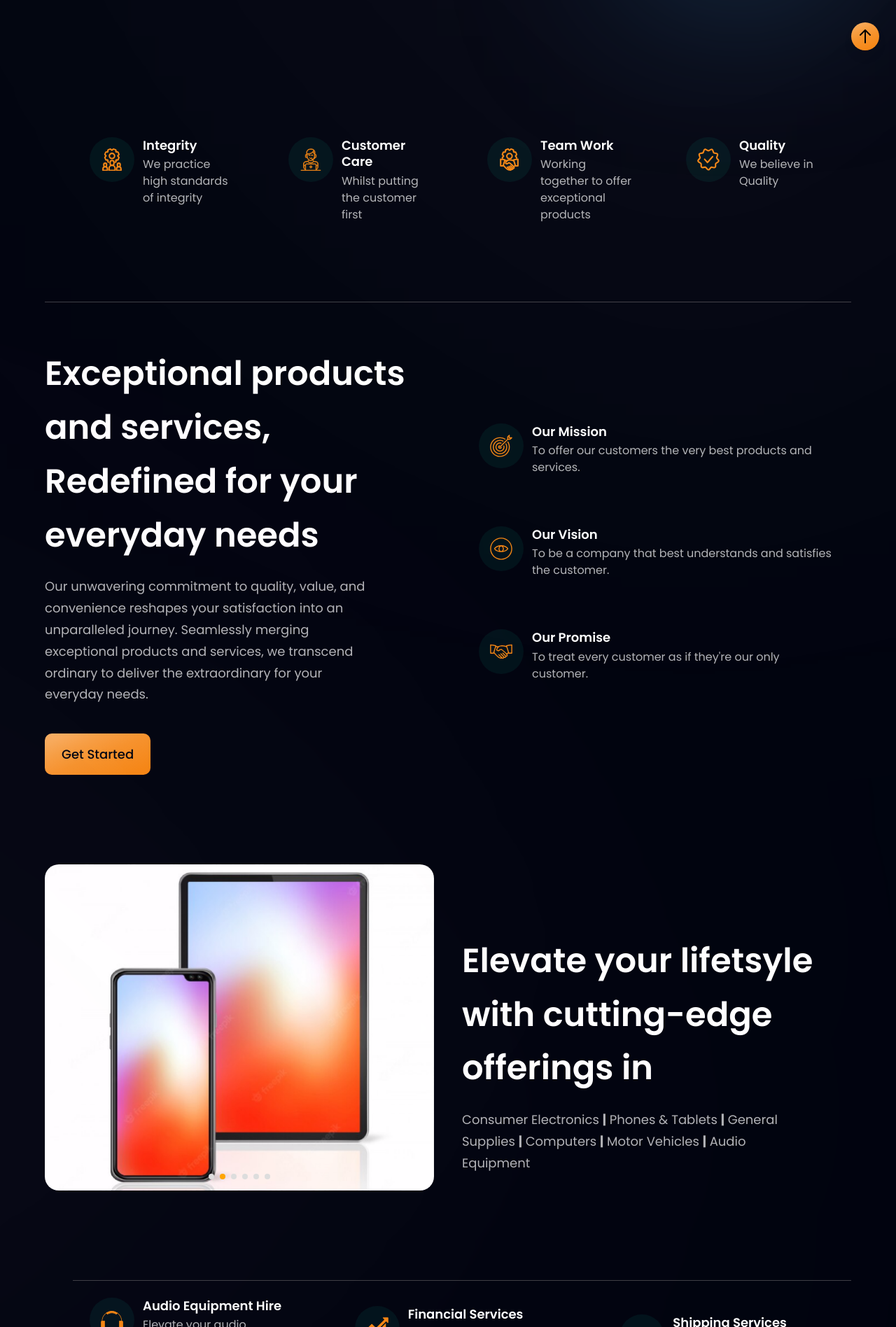
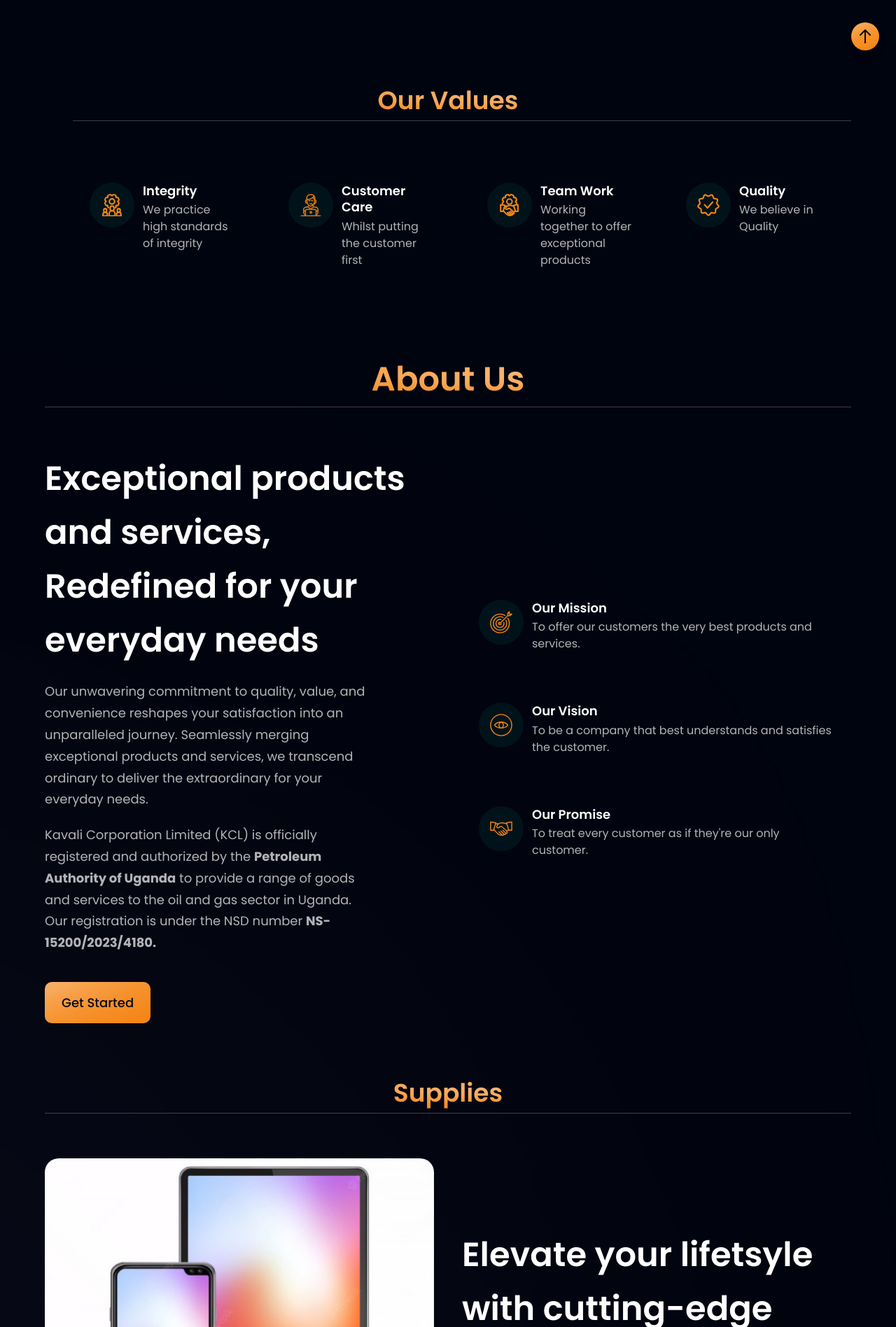
Before and after one commit to Imayno85/kavali-capital, a React (Vite) app: page / in a window 1280 px wide. Shown: the part 704-2600 px from the top of the page at 70% size. Built offline with nearby package versions, Linux system fonts and the light colour scheme.

Commit message:
kavali_v2.1_update

```diff
--- a/src/App.jsx
+++ b/src/App.jsx
@@ -29,11 +29,44 @@ const App = () => (
 
     <div className={`bg-primary ${styles.paddingX} ${styles.flexCenter}`}>
       <div className={`${styles.boxWidth}`}>
+        <div
+          id="hero"
+          className={`${styles.heading3} text-center mt-2  text-orange-gradient `}
+        >
+          Our Values
+        </div>
         <Stats />
+        <div
+          id="business"
+          className={`${styles.heading2} text-center mt-2 text-orange-gradient`}
+        >
+          About Us
+        </div>
         <Business />
+        <div
+          id="supplies"
+          className={`${styles.heading3} text-center mt-2 text-orange-gradient`}
+        >
+          Supplies
+        </div>
         <Supplies />
+        <div
+          id="services"
+          className={`${styles.heading3} text-center mt-2 text-orange-gradient`}
+        >
+          Our Services
+        </div>
         <Services />
+        <div className={`${styles.heading3} text-center text-orange-gradient`}>
+          The Team
+        </div>
         <Testimonials />
+        <div
+          id="clients"
+          className={`${styles.heading3} text-center text-orange-gradient`}
+        >
+          Our Clients
+        </div>
         <Clients />
         <CTA />
         <Footer />
--- a/src/components/Business.jsx
+++ b/src/components/Business.jsx
@@ -46,9 +46,17 @@ const Business = () => (
         extraordinary for your everyday needs.
       </p>
 
+      <p className={`${styles.paragraph} max-w-[470px] mt-5`}>
+        Kavali Corporation Limited (KCL) is officially registered and authorized
+        by the <b>Petroleum Authority of Uganda</b> to provide a range of goods
+        and services to the oil and gas sector in Uganda. Our registration is
+        under the NSD number <b>NS-15200/2023/4180.</b>
+      </p>
+
       <Button styles={`mt-10`} />
     </div>
 
+    {/* Mission, Vision & Promise */}
     <div className={`${layout.sectionImg} flex-col`}>
       {features.map((feature) => (
         <FeatureCard key={feature.id} {...feature} />
--- a/src/components/Carousel.jsx
+++ b/src/components/Carousel.jsx
@@ -48,6 +48,7 @@ const Carousel = () => {
             overflowX: "hidden",
             scrollSnapType: "x mandatory",
             height: "400px", // Set a fixed height for the carousel container
+            width: "100%", // Make the carousel container 100% wide
           }}
         >
           {heroCarousel.map((img, i) => (
--- a/src/components/Hero.jsx
+++ b/src/components/Hero.jsx
@@ -1,5 +1,4 @@
 import styles from "../style";
-// import { discount } from "../assets";
 import GetStarted from "./GetStarted";
 import Carousel from "./Carousel";
 
@@ -12,7 +11,7 @@ const Hero = () => {
       <div
         className={`flex-1 ${styles.flexStart} flex-col xl:px-0 sm:px-16 px-6`}
       >
-        <div className="flex flex-row justify-between items-center w-full ">
+        <div className="flex flex-row justify-between items-center w-full">
           <h1 className="flex-1 font-poppins font-semibold ss:text-[72px] text-[52px] text-white ss:leading-[100.8px] leading-[75px]">
             Quality <br className="sm:block hidden" />{" "}
             <span className="text-orange-gradient">Value</span>{" "}
@@ -35,12 +34,8 @@ const Hero = () => {
       <div
         className={`flex-1 flex ${styles.flexCenter} md:my-0 my-10 relative`}
       >
-        <Carousel />
-
-        <div className="absolute z-[0] w-[40%] h-[35%] top-0 pink__gradient" />
-        <div className="absolute z-[1] w-[80%] h-[80%] rounded-full white__gradient bottom-40" />
-        <div className="absolute z-[0] w-[50%] h-[50%] right-20 bottom-20 blue__gradient" />
-        {/* gradient end */}
+        <Carousel style={{ width: "100%" }} /> {/* Adjusted width to 100% */}
+        {/* ... rest of the gradient elements */}
       </div>
 
       <div className={`ss:hidden ${styles.flexCenter}`}>
--- a/src/components/Services.jsx
+++ b/src/components/Services.jsx
@@ -2,7 +2,7 @@ import { services } from "../constants";
 import styles, { layout } from "../style";
 
 const FeatureCard = ({ icon, title, content }) => (
-  <div className="flex flex-row p-6 rounded-[20px] mb-6 feature-card">
+  <div className="flex flex-row p-6 rounded-[20px] mb-6 feature-card ">
     <div className="w-[64px] h-[64px] rounded-full bg-dimBlue flex-shrink-0 flex items-center justify-center">
       <img src={icon} alt="" className="w-[50%] h-[50%] object-contain" />
     </div>
@@ -18,9 +18,12 @@ const FeatureCard = ({ icon, title, content }) => (
 );
 
 const Services = () => (
-  <section id="services" className={layout.section}>
+  <section
+    id="services"
+    className={`${layout.section} border-t-[1px] border-t-[#3F3E45] `}
+  >
     <div
-      className={`${layout.sectionImg} grid grid-cols-1 sm:grid-cols-2 lg:grid-cols-3 gap-6 border-t-[1px] border-t-[#3F3E45]`}
+      className={`${layout.sectionImg} grid grid-cols-1 sm:grid-cols-2 lg:grid-cols-3 gap-6 `}
     >
       {services.map((feature) => (
         <FeatureCard key={feature.id} {...feature} />
--- a/src/components/Stats.jsx
+++ b/src/components/Stats.jsx
@@ -25,8 +25,11 @@ ValueCard.propTypes = {
 };
 
 const Stats = () => (
-  <section id="values" className={`${layout.section} ${layout.sectionImg}`}>
-    <div className="grid grid-cols-1 sm:grid-cols-2 lg:grid-cols-4 gap-6">
+  <section
+    id="values"
+    className={`${layout.section} ${layout.sectionImg} border-t-[1px] border-t-[#3F3E45]`}
+  >
+    <div className="grid grid-cols-1 sm:grid-cols-2 lg:grid-cols-4 gap-6 ">
       {ourValues.map((val) => (
         <ValueCard key={val.id} {...val} />
       ))}
--- a/src/components/Supplies.jsx
+++ b/src/components/Supplies.jsx
@@ -15,7 +15,10 @@ const Supplies = () => {
   ];
 
   return (
-    <section id="supplies" className={layout.sectionReverse}>
+    <section
+      id="supplies"
+      className={`${layout.sectionReverse} border-t-[1px] border-t-[#3F3E45]`}
+    >
       <div className={`${layout.sectionImgReverse} relative w-[100%] h-[100%]`}>
         {/* Use the Carousel component */}
         <Carousel
--- a/src/style.js
+++ b/src/style.js
@@ -3,6 +3,9 @@ const styles = {
 
   heading2:
     "font-poppins font-semibold xs:text-[48px] text-[40px] text-white xs:leading-[76.8px] leading-[66.8px] w-full",
+
+  heading3:
+    "font-poppins font-semibold text-[36px] text-white leading-[56.25px] w-full",
 
   paragraph:
     "font-poppins font-normal text-dimWhite text-[18px] leading-[30.8px]",
```
Also changed, not shown: src/components/Footer.jsx (+0 -14 lines).
